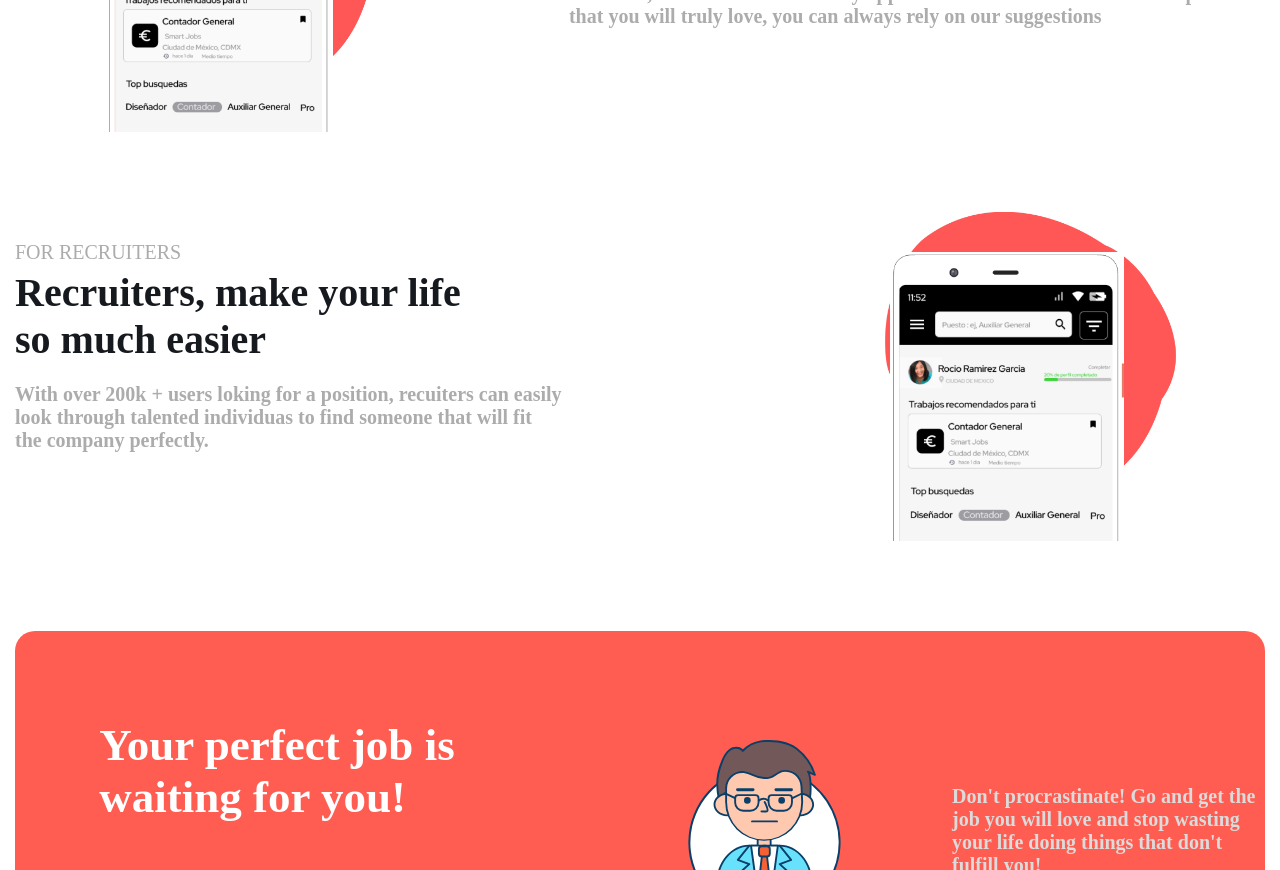
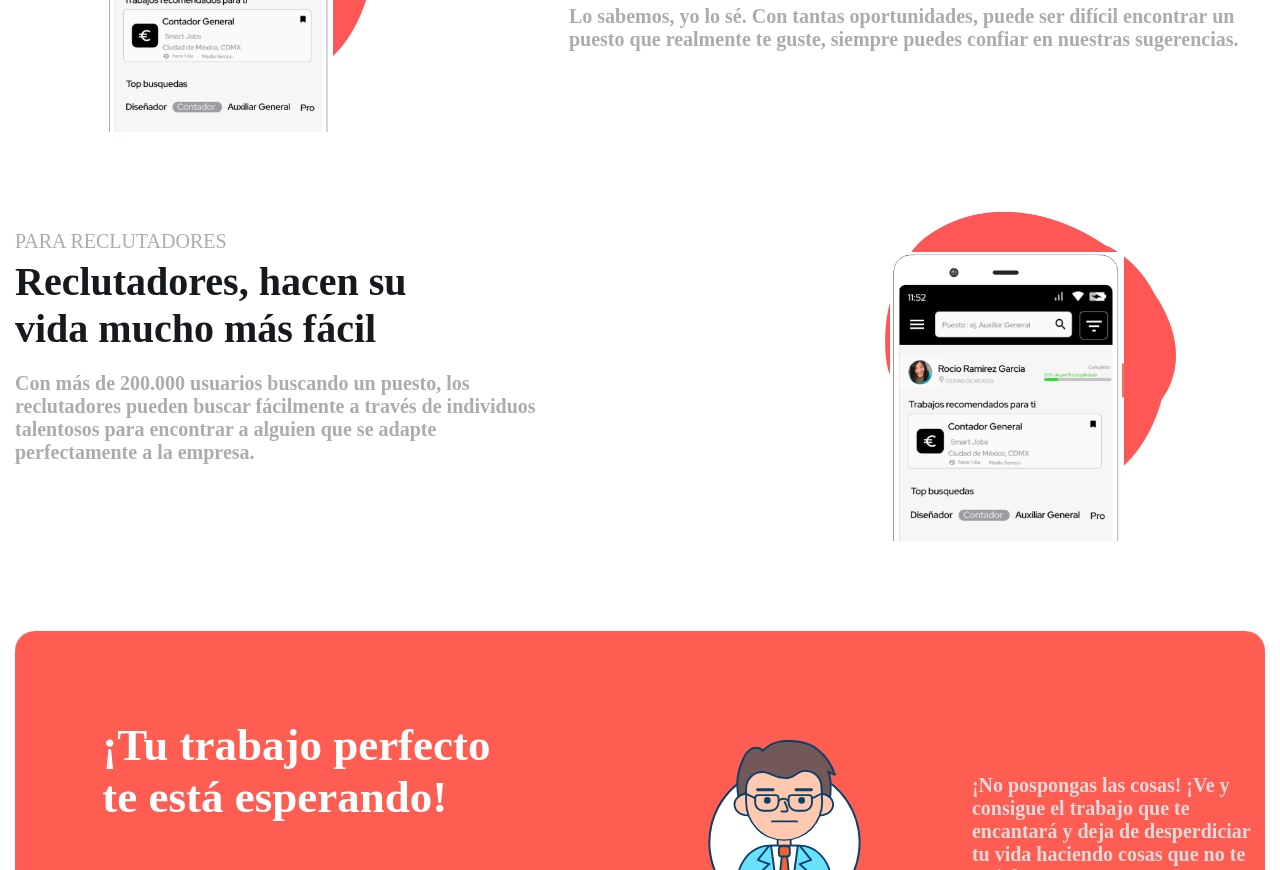
Before and after one commit to denisdulcev/JOB, a plain HTML site: page index.html in a window 1280 px wide. Shown: the part 627-1497 px from the top of the page. Drawn offline with nearby package versions, Linux system fonts and the light colour scheme.

Commit message:
traduccion

```diff
--- a/index.html
+++ b/index.html
@@ -34,20 +34,16 @@
                     </div>
                 </div>
                 <div class="text-job">
-                    <p>WHY CHOSE US?</p>
-                    <h1>See job sugestions only for you</h1>
-                    <h2>We know, me know. With so many opportunities it can be hard to find a position that you will
-                        truly
-                        love, you can always rely on our suggestions</h2>
+                    <p>¿POR QUÉ ELEGIRNOS?</p>
+                    <h1>Vea sugerencias de trabajo solo para usted</h1>
+                    <h2>Lo sabemos, yo lo sé. Con tantas oportunidades, puede ser difícil encontrar un puesto que realmente te guste, siempre puedes confiar en nuestras sugerencias.</h2>
                 </div>
             </section>
             <section class="recruiters">
                 <div class="text-recruiters">
-                    <p>FOR RECRUITERS</p>
-                    <h1>Recruiters, make your life so much easier</h1>
-                    <h2>With over 200k + users loking for a position, recuiters can easily look through talented
-                        individuas
-                        to find someone that will fit the company perfectly. </h2>
+                    <p>PARA RECLUTADORES</p>
+                    <h1>Reclutadores, hacen su vida mucho más fácil</h1>
+                    <h2>Con más de 200.000 usuarios buscando un puesto, los reclutadores pueden buscar fácilmente a través de individuos talentosos para encontrar a alguien que se adapte perfectamente a la empresa. </h2>
                 </div>
                 <div class="img3">
                     <div class="img-c">
@@ -58,7 +54,7 @@
             <section class="waiting">
                 <div class="text-waiting">
                     <div class="contact">
-                        <h1>Your perfect job  is waiting for you!</h1>
+                        <h1>¡Tu trabajo perfecto te está esperando!</h1>
                         <div class="icons">
                             <div class="icons-apple">
                                 <i class='bx bxl-apple'></i>
@@ -75,8 +71,7 @@
                         </div>
                     </div>
                     <img src="empresary.svg" alt="">
-                    <h2>Don't procrastinate! Go and get the job you will love and stop wasting your life doing things
-                        that don't fulfill you!</h2>
+                    <h2>¡No pospongas las cosas! ¡Ve y consigue el trabajo que te encantará y deja de desperdiciar tu vida haciendo cosas que no te satisfacen!</h2>
                 </div>
             </section>
         </section>
```
